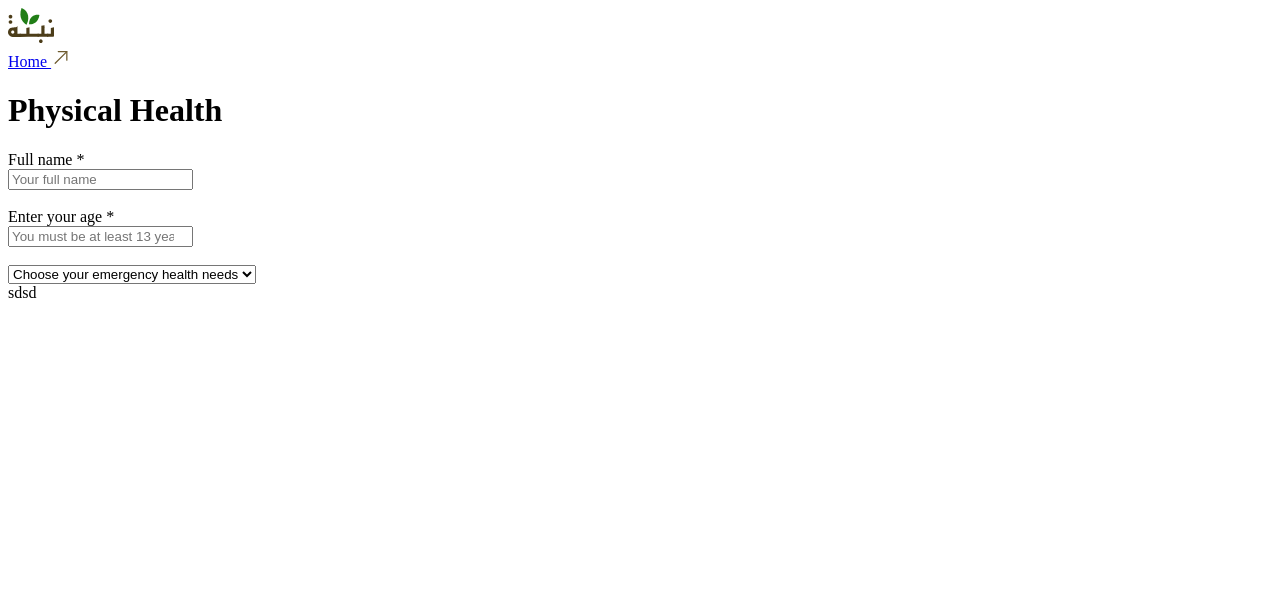
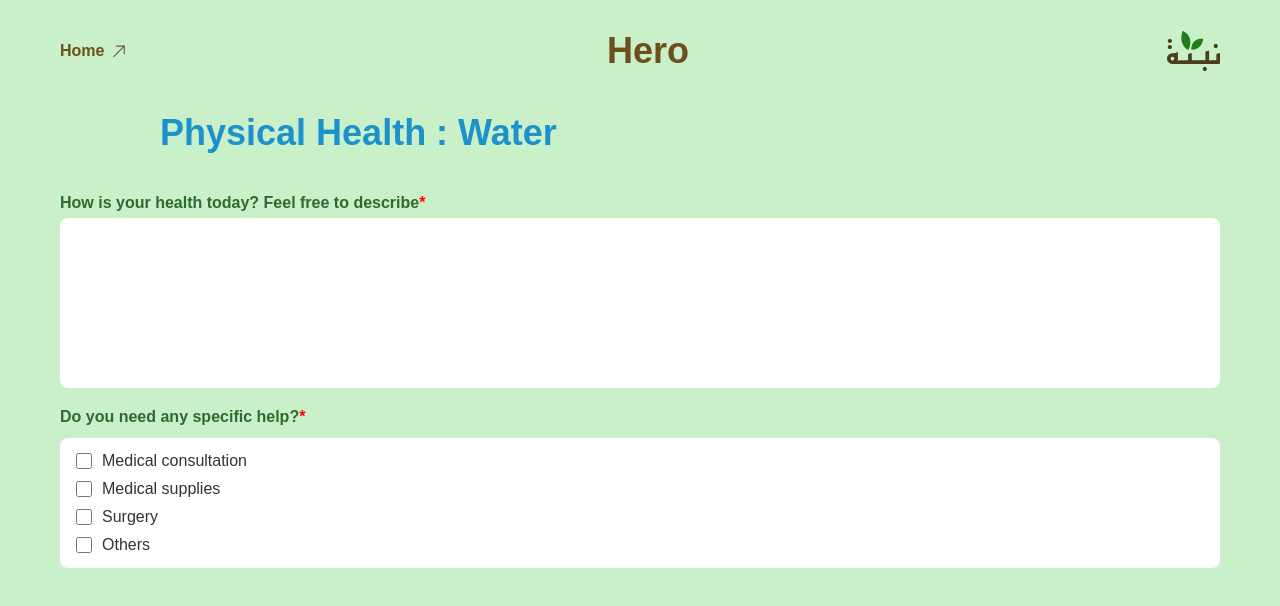
Before and after one commit to halima445/Hack-in, a plain HTML site: page PH.html in a window 1280 px wide. Drawn offline with Linux system fonts and the light colour scheme.

Commit message:
finished the forms

```diff
--- /dev/null
+++ b/PH.css
@@ -0,0 +1,215 @@
+* {
+  margin: 0;
+  padding: 0;
+  box-sizing: border-box;
+  font-family: Arial, sans-serif;
+}
+
+/* BACKGROUND */
+body {
+  background-color: #c9f0c8;
+}
+
+/* MAIN COLUMN */
+.page {
+  min-height: 100vh;
+  padding: 30px 60px;
+  display: flex;
+  flex-direction: column;
+  gap: 40px;
+}
+
+/* HEADER ROW */
+.header {
+  display: flex;
+  align-items: center;
+  justify-content: space-between;
+}
+
+.home {
+  display: flex;
+  align-items: center;
+  gap: 6px;
+  font-weight: bold;
+  color: #6b4f1d;
+
+}
+
+.home img {
+  width: 18px;
+}
+
+.hero-title {
+  font-size: 36px;
+  color: #6b4f1d;
+}
+
+.logo {
+  height: 40px;
+}
+
+/* FORM SECTION */
+
+
+.form-section {
+  display: flex;
+  flex-direction: column;
+  gap: 20px;
+}
+
+.form-group {
+  display: flex;
+  flex-direction: column;
+  gap: 6px;
+}
+
+.form-group label {
+  color: #2f6b2f;
+  font-weight: 600;
+}
+
+.form-group > label span {
+  color: red;
+}
+
+input {
+  height: 42px;
+  border-radius: 6px;
+  border: none;
+  padding: 0 12px;
+  font-size: 14px;
+}
+
+/* ROW FOR GENDER + AGE */
+.row {
+  display: flex;
+  gap: 400px;
+}
+
+.small {
+  flex: 1;
+  width: 30px;
+}
+
+.expect {
+  margin-top: 10px;
+  font-weight: 600;
+  color: #2f6b2f;
+}
+.title-physical-health {
+    font-size: 36px;
+    color: #1D91CC;
+    font-weight: bold;
+    margin-left:100px;
+}
+.field {
+    background-color: white;
+    padding: 14px 16px;
+    border-radius: 8px;
+    height: 170px;
+}
+
+.header {
+  display: flex;
+  align-items: center;
+  justify-content: space-between;
+}
+
+/* CHECKBOX FIELD */
+.checkbox-group {
+  display: flex;
+  flex-direction: column;
+  gap: 10px;
+  margin-top: 6px;
+}
+
+/* ONE CHECKBOX + TEXT */
+.checkbox-option {
+  display: flex;
+  align-items: center;
+  gap: 10px;          /* space between square and text */
+  font-weight: normal;
+  cursor: pointer;
+}
+
+/* Fix checkbox size (optional but clean) */
+.checkbox-option input[type="checkbox"] {
+  width: 16px;
+  height: 16px;
+}
+
+.checkbox-option span {
+  color: #333;        /* normal text color */
+  font-weight: normal;
+}
+
+.checkbox-group {
+  background-color: white;
+  padding: 14px 16px;
+  border-radius: 8px;
+}
+
+.title-psychological-support {
+    font-size: 36px;
+    color: #62955D;
+    font-weight: bold;
+    margin-left: 100px;
+}
+
+
+
+
+
+
+
+
+
+/* EMOJI OPTIONS ROW */
+.emoji-options {
+  display: flex;
+  justify-content: space-around; /* put emojis in a row */
+  margin-top: 20px;
+}
+
+/* EACH EMOJI OPTION */
+.emoji-option {
+  display: flex;
+  flex-direction: column;
+  align-items: center;
+  cursor: pointer;
+}
+
+/* HIDE RADIO BUTTONS */
+.emoji-option input[type="radio"] {
+  display: none;
+}
+
+/* EMOJI IMAGE */
+.emoji {
+  width: 60px;
+  height: 60px;
+  margin-bottom: 8px;
+  transition: transform 0.2s;
+}
+
+/* LABEL BOX BELOW EMOJI */
+.emoji-label-box {
+  background-color: white;
+  padding: 4px 12px;
+  border-radius: 20px;
+  box-shadow: 0 2px 5px rgba(0,0,0,0.1);
+}
+
+/* LABEL TEXT */
+.emoji-label {
+  font-size: 14px;
+  color: #333;
+  font-weight: 500;
+  text-align: center;
+  display: block;
+}
+
+/* ENLARGE EMOJI WHEN SELECTED */
+.emoji-option input[type="radio"]:checked + .emoji {
+  transform: scale(1.3);
+}
--- a/PH.html
+++ b/PH.html
@@ -1,47 +1,63 @@
 <!DOCTYPE html>
 <html lang="en">
 <head>
-  <meta charset="UTF-8">
-  <title>Physical Health Form</title>
+  <meta charset="UTF-8" />
+  <title>NABTA Form</title>
+  <link rel="stylesheet" href="PH.css" />
 </head>
 <body>
-    <!-- Header -->
-    <header class="header">
-        <div class="logo">
-            <img src="images\Vector.svg" alt="Nabta logo">
-        </div>
 
-        <a href="#" class="home-link">
-            Home <img src="images\arrow-up-right.svg" alt="Arrow" class="arrow">
-        </a>
-    </header>
-     <!-- Form Container -->
-    <main class="form-container">
-        <h1>Physical Health</h1>
+  <!-- MAIN CONTAINER (COLUMN) -->
+  <div class="page">
 
-        <form id="health-form">
-            <!-- Full Name -->
-             <div>
-            <label for="full-name">Full name <span class="required">*</span></label>
-             </div>
-            <input type="text" id="full-name" name="full-name" placeholder="Your full name" required>
+    <!-- 1️⃣ HEADER SECTION (ROW) -->
+    <div class="header">
+      <div class="home">
+        <span>Home</span>
+        <img src="images\arrow-up-right.svg" alt="arrow" />
+      </div>
 
-            <!-- Age -->
-            <br><br>
-            <label for="age">Enter your age <span class="required">*</span></label>
-            <br>
-            <input type="number" id="age" name="age" placeholder="You must be at least 13 years old" min="13" required>
+      <h1 class="hero-title">Hero</h1>
 
-            <!-- Emergency Health Needs Dropdown -->
-            <br><br>
-            <select id="health-needs" name="health-needs">
-                <option value="" disabled selected>Choose your emergency health needs</option>
-                <option value="medications">Medications</option>
-                <option value="emergency-surgeries">Emergency surgeries</option>
-                <option value="label1">Label 1</option>
-            </select>
-        </form>
-    </main>
-        <script src="Hack-in\script.js"></script>
-</body>sdsd
-</html>
+      <img src="images\Vector.svg" alt="Nabta logo" class="logo" />
+    </div>
+
+    <div class="title-physical-health"><p>Physical Health : Water</p></div>
+    <!-- 2️⃣ FORM SECTION (COLUMN) -->
+    <div class="form-section">
+
+      <div class="form-group">
+        <label>How is your health today? Feel free to describe<span>*</span></label>
+        <input type="text" class="field"/>
+      </div>
+
+
+      <div class="form-group">
+        <label>Do you need any specific help?<span>*</span></label>
+        <div class="checkbox-group">
+
+            <label class="checkbox-option">
+            <input type="checkbox" name="medical_help" value="consultation">
+            <span>Medical consultation</span>
+            </label>
+
+            <label class="checkbox-option">
+            <input type="checkbox" name="medical_help" value="supplies">
+            <span>Medical supplies</span>
+            </label>
+
+            <label class="checkbox-option">
+            <input type="checkbox" name="medical_help" value="surgery">
+            <span>Surgery</span>
+            </label>
+
+            <label class="checkbox-option">
+            <input type="checkbox" name="medical_help" value="others">
+            <span>Others</span>
+            </label>
+
+         </div>
+     </div>
+
+    </div>
+</body>
--- /dev/null
+++ b/hero.css
@@ -0,0 +1,164 @@
+/* RESET */
+* {
+  margin: 0;
+  padding: 0;
+  box-sizing: border-box;
+  font-family: Arial, sans-serif;
+}
+
+/* BACKGROUND */
+body {
+  background-color: #c9f0c8;
+}
+
+/* MAIN COLUMN */
+.page {
+  min-height: 100vh;
+  padding: 30px 60px;
+  display: flex;
+  flex-direction: column;
+  gap: 40px;
+}
+
+/* HEADER ROW */
+.header {
+  display: flex;
+  align-items: center;
+  justify-content: space-between;
+}
+
+.home {
+  display: flex;
+  align-items: center;
+  gap: 6px;
+  font-weight: bold;
+  color: #6b4f1d;
+
+}
+
+.home img {
+  width: 18px;
+}
+
+.hero-title {
+  font-size: 36px;
+  color: #6b4f1d;
+}
+
+.logo {
+  height: 40px;
+}
+
+/* FORM SECTION */
+.form-section {
+  display: flex;
+  flex-direction: column;
+  gap: 20px;
+}
+
+.form-group {
+  display: flex;
+  flex-direction: column;
+  gap: 6px;
+}
+
+.form-group label {
+  color: #2f6b2f;
+  font-weight: 600;
+}
+
+.form-group span {
+  color: red;
+}
+
+input {
+  height: 42px;
+  border-radius: 6px;
+  border: none;
+  padding: 0 12px;
+  font-size: 14px;
+}
+
+/* ROW FOR GENDER + AGE */
+.row {
+  display: flex;
+  gap: 400px;
+}
+
+.small {
+  flex: 1;
+  width: 30px;
+}
+
+.expect {
+  margin-top: 10px;
+  font-weight: 600;
+  color: #2f6b2f;
+}
+
+/* CARDS SECTION */
+.cards {
+  display: flex;
+  justify-content: center;
+  gap: 30px;
+  margin: 20px;
+  margin-bottom: 10px;
+}
+
+.card {
+  width: 220px;
+  padding: 20px;
+  border-radius: 12px;
+  text-align: center;
+  height: 250px;
+  display: flex;
+  flex-direction: column;
+  justify-content: center;
+
+}
+
+.card img {
+  height: 40px;
+  margin-bottom: 10px;
+}
+
+.card h3 {
+  margin-bottom: 8px;
+}
+
+.card p {
+  font-size: 14px;
+}
+
+/* CARD COLORS */
+.light {
+  background-color: #fff6e5;
+
+}
+
+.soil {
+  background-color: #e8f7eb;
+}
+
+.water {
+  background-color: #e8f2ff;
+}
+
+.yellow {
+    color: #F3A218
+}
+
+.green {
+    color: #A4DD9E
+}
+
+.blue {
+    color: #1D91CC
+}
+
+.title-Education {
+    font-size: 36px;
+    color: #F3A218;
+    font-weight: bold;
+    margin-left: 100;
+}
```
Also changed, not shown: Education.html (added, +44 -0 lines), PS.html (added, +70 -0 lines), hero.html (added, +89 -0 lines), heros-maker.html (added, +50 -0 lines), images/Disappointed face.svg (added), images/Expressionless Face.svg (added), images/SmileyEmojis.svg (added), images/flower-icon.svg (added), images/gaza-child.png (added), images/plante-lumineuse.png (added), images/sun-icon.svg (added), images/water-icon.svg (added).
